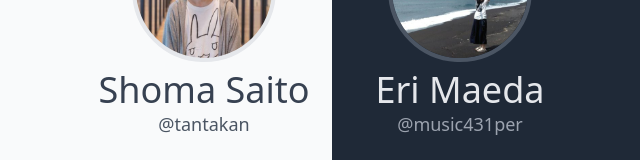
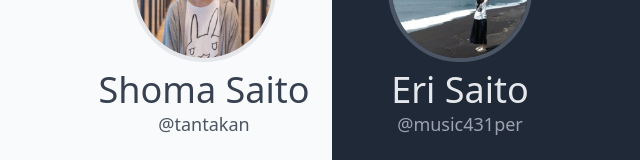
Before and after one commit to kastagnette/kastagnette.github.io, a Gatsby site: page / in a window 1280 px wide. Shown: the part 324-484 px from the top of the page, without its empty margins (308-948 px from the left). Built offline with nearby package versions, Linux system fonts and the light colour scheme; Gatsby itself is replaced by a stand-in of ours.

Commit message:
[MOD] name

```diff
--- a/src/pages/index.js
+++ b/src/pages/index.js
@@ -31,7 +31,7 @@ const IndexPage = () => {
           <div className="min-h-screen flex flex-wrap flex-row content-center">
             <div className="flex flex-col w-36 md:w-64">
               <img className="self-center w-24 h-24 md:w-36 md:h-36 rounded-full border-solid border-4 border-gray-600" alt="eri" src="/eri.jpeg" />
-              <p className="font-sans text-center text-gray-200 text-xl md:text-4xl mt-2">Eri Maeda</p>
+              <p className="font-sans text-center text-gray-200 text-xl md:text-4xl mt-2">Eri Saito</p>
               <p className="font-sans text-center text-gray-400 font-light md:text-lg text-sm">@music431per</p>
               <div className="flex flex-wrap flex-row self-center mt-8 md:mt-16">
                 <a className="mx-2" target="_blank" rel="noreferrer" href="https://twitter.com/music431per">
```
